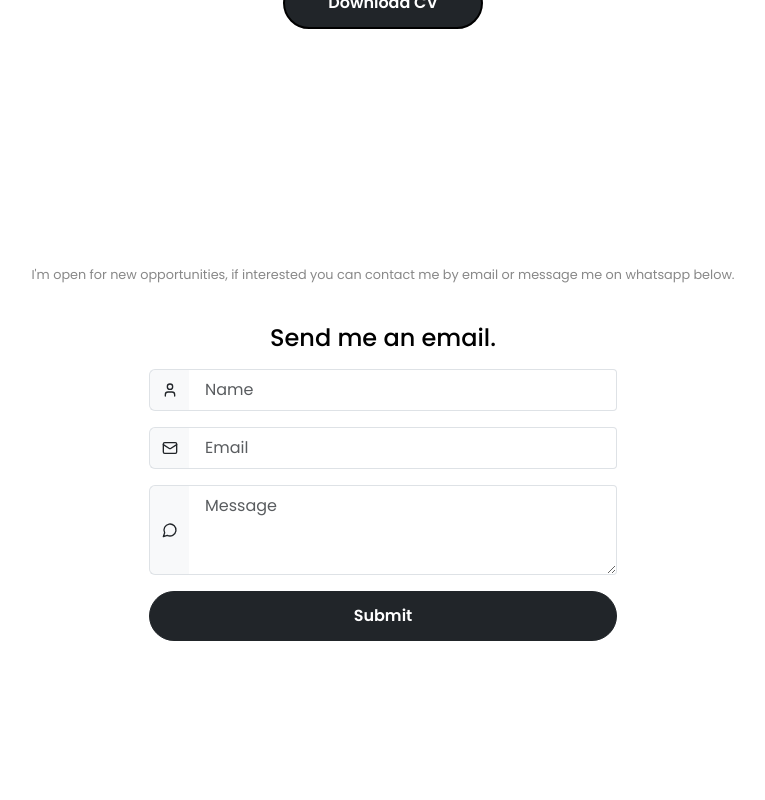
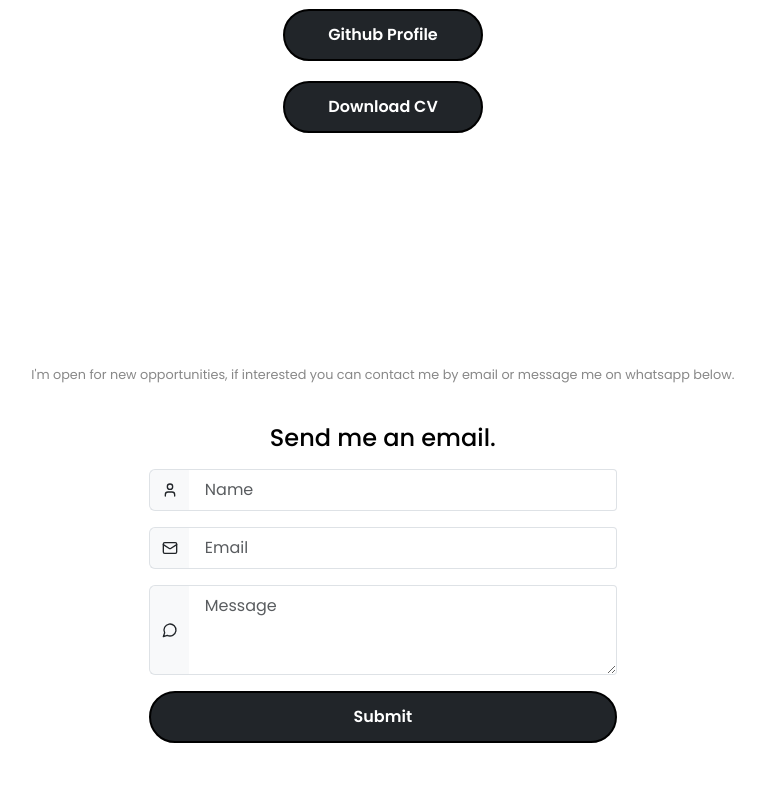
Before and after one commit to gericchoi/portfolio-frontend, a React (Vite) app: page / in a window 1280 px wide. Shown: the part 910-1710 px from the top of the page, without its empty margins (257-1022 px from the left). Built offline with nearby package versions, Linux system fonts and the light colour scheme.

Commit message:
fix some ui

```diff
--- a/package.json
+++ b/package.json
@@ -10,6 +10,7 @@
     "preview": "vite preview"
   },
   "dependencies": {
+    "axios": "^1.8.4",
     "bootstrap": "^5.3.5",
     "fuse.js": "^7.1.0",
     "lucide-react": "^0.487.0",
--- a/src/App.tsx
+++ b/src/App.tsx
@@ -5,6 +5,7 @@ import TopNavigation from "./TopNavigation";
 import TechStack from "./TechStack";
 import ContactForm from "./ContactForm";
 import ChatWidget from "./ChatWidget";
+import ProjectCard from "./ProjectCard";
 
 import "./index.css";
 
--- a/src/ContactForm.tsx
+++ b/src/ContactForm.tsx
@@ -100,7 +100,7 @@ const ContactPage = () => {
         </div>
 
         {/* Submit Button */}
-        <div className="d-grid gap-2">
+        <div className="submit-button d-grid gap-2">
           <button
             type="submit"
             className="btn btn-dark btn-sm btn-circle small-submit-btn"
--- a/src/styles/base/Global.css
+++ b/src/styles/base/Global.css
@@ -1,3 +1,4 @@
+/* General Styling */
 #root {
     height: 100%;
     overflow-x: hidden;
@@ -12,7 +13,6 @@
     text-rendering: optimizeLegibility;
     -webkit-font-smoothing: antialiased;
     -moz-osx-font-smoothing: grayscale;
-    max-width: 1280px;
     margin: 0 auto;
     padding: 2rem;
     text-align: center;
@@ -22,6 +22,8 @@
     --input-background-dark: #2c2f36;
     --input-border-light: #ccc;
     --input-border-dark: #444;
+    text-align: center;
+        align-items: center;
 }
 
 [data-theme='dark'] {
@@ -33,6 +35,7 @@
     --input-border-dark: #666;
 }
 
+/* Links */
 a {
     font-weight: 500;
     color: #646cff;
@@ -43,6 +46,7 @@ a:hover {
     color: #535bf2;
 }
 
+/* Body */
 html,
 body {
     margin: 0;
@@ -56,13 +60,16 @@ body {
     font-family: 'Poppins', sans-serif;
     max-width: 100%;
     overflow-x: hidden;
+    padding: 2rem;
 }
 
+/* Heading */
 h1 {
     font-size: 3.2em;
     line-height: 1.1;
 }
 
+/* Input and Textarea */
 input,
 textarea {
     background-color: var(--input-background-light);
@@ -93,15 +100,29 @@ textarea::placeholder {
     opacity: 0.7;
 }
 
+[data-theme='dark'] input::placeholder{
+    color: #fff;
+    opacity: 0.7;
+}
+
+[data-theme='dark'] textarea::placeholder{
+    color: #fff;
+    opacity: 0.7;
+}
+
 textarea {
     resize: vertical;
 }
 
+/* Contact Section */
 .contact-container {
-    max-width: 500px;
+    max-width: 100%;
+    width: 100%;
     margin: 0 auto;
+    padding: 1rem;
 }
 
+/* Buttons */
 button {
     padding: 0.75rem 1.25rem;
     border: none;
@@ -118,34 +139,26 @@ button:disabled {
     cursor: not-allowed;
 }
 
+/* Form Control */
 .form-control {
     padding: 0.5rem 1rem;
     font-size: 1rem;
 }
 
-input::placeholder,
-textarea::placeholder {
-    color: #888;
+/* Button Styles */
+.btn-primary {
+    background-color: #2c2f36;
+    border: 1px solid black;
 }
 
-[data-theme='dark'] input::placeholder,
-[data-theme='dark'] textarea::placeholder {
-    color: #aaa;
-}
-
-.btn-primary{
- background-color: #2c2f36;
- border: 1px solid black;
-}
-
-[data-theme='dark'] .popup-search-results{
+/* Dark Theme Popup */
+[data-theme='dark'] .popup-search-results {
     background-color: #2c2f36;
     color: white;
     border-radius: 0px 0px 6px 6px;
 }
 
-[data-theme='dark'] .popup-result p
-{
+[data-theme='dark'] .popup-result p {
     color: white;
 }
 
@@ -159,22 +172,118 @@ textarea::placeholder {
     color: rgb(0, 0, 0);
 }
 
-[data-theme='dark'] .submit-text {
-    color: rgb(0, 0, 0);
+[data-theme='dark'] .submit-button:hover {
+    color: #fff;
 }
 
+[data-theme='dark'] .custom-button{
+    background-color: #fff;
+    color: #212529;
+}
+
+[data-theme='dark'] .custom-button:hover {
+    background-color: #000000;
+    color: #ffffff;
+    border-color: #ffffff;
+}
+
+[data-theme='dark'] .small-submit-btn {
+    background-color: #fff;
+    color: #212529;
+}
+
+[data-theme='dark'] .small-submit-btn:hover{
+    background-color: #000000;
+    color: #ffffff;
+    border-color: #ffffff;
+}
+
+[data-theme='dark'] .btn:hover {
+    background-color: #000000;
+    color: #ffffff;
+    border-color: #ffffff;
+}
+/* Section Styles */
 section {
-    padding: 20px 20px;
+    padding: 5%;
     margin: 0 auto;
     text-align: center;
 }
 
 #resume-section {
-    padding: 60px 30px;
+    padding: 5% 10%;
     margin-top: 60px;
 }
 
-#contact{
-    padding: 60px 30px;
+#contact {
+    padding: 5% 10%;
     margin-top: 100px;
 }
+
+/* Media Queries for Responsiveness */
+
+/* Mobile (Up to 480px) */
+@media (max-width: 480px) {
+
+    html,
+    body {
+        padding: 1rem;
+    }
+
+    h1 {
+        font-size: 2em;
+    }
+
+    .contact-container {
+        width: 100%;
+        padding: 0 1rem;
+    }
+
+    section {
+        padding: 2rem;
+    }
+
+    button {
+        width: 100%;
+        padding: 1rem;
+    }
+}
+
+/* Tablet (Up to 768px) */
+@media (max-width: 768px) {
+    h1 {
+        font-size: 2.5em;
+    }
+
+    .contact-container {
+        width: 100%;
+        padding: 0 1rem;
+    }
+
+    button {
+        padding: 1rem;
+    }
+
+    section {
+        padding: 3% 1rem;
+    }
+
+    #resume-section {
+        padding: 3% 5%;
+    }
+}
+
+/* Larger Tablets (Up to 1024px) */
+@media (max-width: 1024px) {
+    h1 {
+        font-size: 2.8em;
+    }
+
+    section {
+        padding: 4% 2rem;
+    }
+
+    #resume-section {
+        padding: 4% 6%;
+    }
+}
--- a/src/styles/pages/App.css
+++ b/src/styles/pages/App.css
@@ -1,6 +1,7 @@
 #root {
   height: 100%;
   overflow-x: hidden;
+  align-items: center;
 }
 
 .logo.profile {
@@ -39,6 +40,8 @@
 .myName {
   transition: filter 0.3s, transform 0.3s;
   will-change: filter, transform;
+  text-align: center;
+  align-items: center;
 }
 
 .button-group {
--- a/src/styles/pages/ContactPage.css
+++ b/src/styles/pages/ContactPage.css
@@ -60,6 +60,12 @@
     font-size: 16px;
     font-weight: bold;
     border-radius: 30px;
+    border: 2px solid black;
+}
+
+.small-submit-btn:hover {
+    background-color: #fff;
+    color: #000;
 }
 
 .text-white{
```
Also changed, not shown: 1 other file (tests, documents, lock files or other folders).
